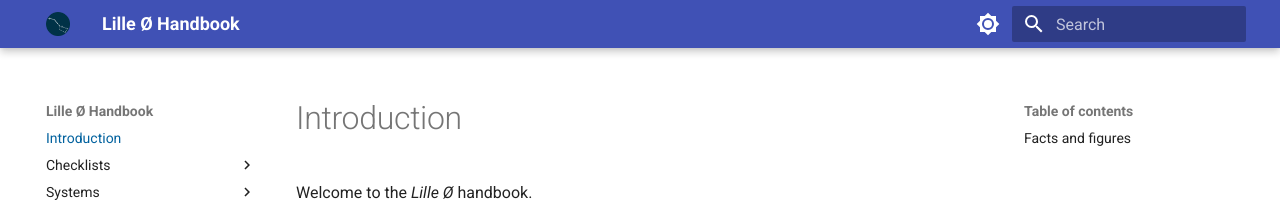
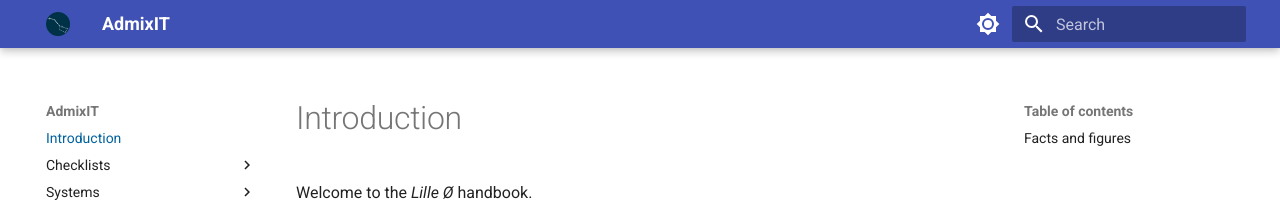
Before and after one commit to meri-imperiumi/handbook, an MkDocs documentation site: the page built from docs/index.md, in a window 1280 px wide. Shown: the top 206 px of the page. Built offline with MkDocs 1.6.1 and Material for MkDocs 9.7.7, drawn with Linux system fonts in a browser that asks for light colours.

Commit message:
Update mkdocs.yml

```diff
--- a/mkdocs.yml
+++ b/mkdocs.yml
@@ -1,10 +1,10 @@
-site_name: "Lille Ø Handbook"
+site_name: "AdmixIT"
 site_dir: public
 docs_dir: ./docs
 theme:
   name: material
   logo: assets/favicon.png
-  homepage: https://lille-oe.de
+  homepage: https://Admixit.com
   favicon: assets/boat.png
   palette:
     - media: "(prefers-color-scheme: light)"
@@ -23,7 +23,7 @@ extra:
   generator: false
   social:
     - icon: fontawesome/solid/rss
-      link: https://lille-oe.de
+      link: https://Admixit.com
 extra_css:
   - assets/extra.css
 extra_javascript:
```
